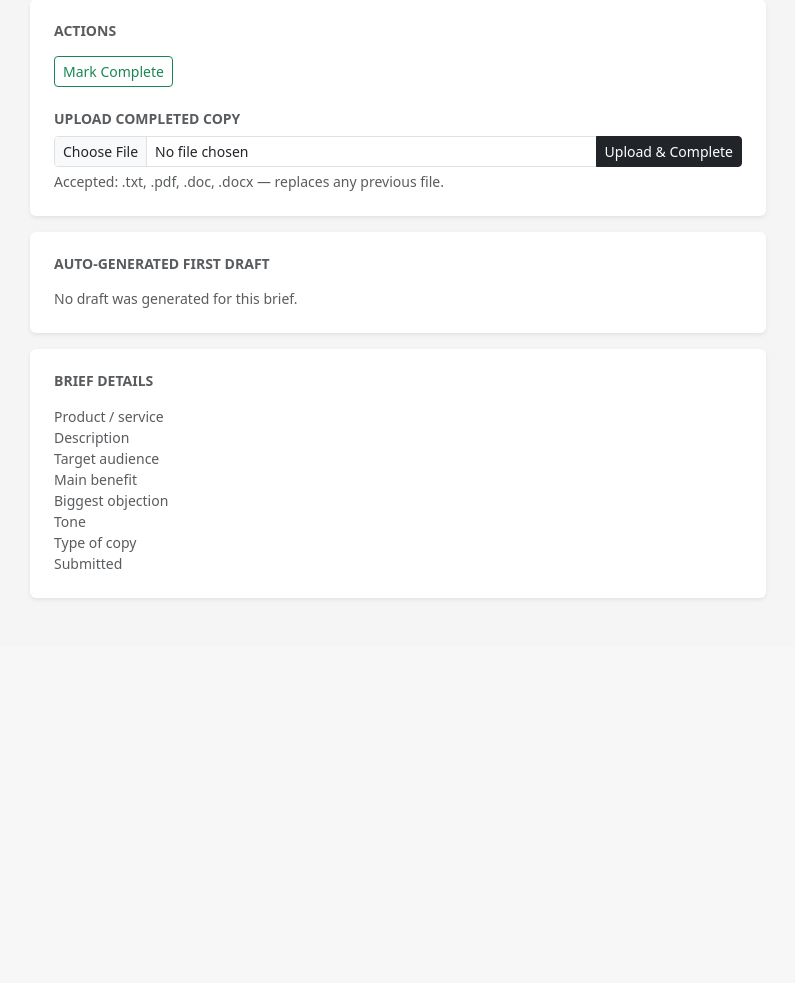
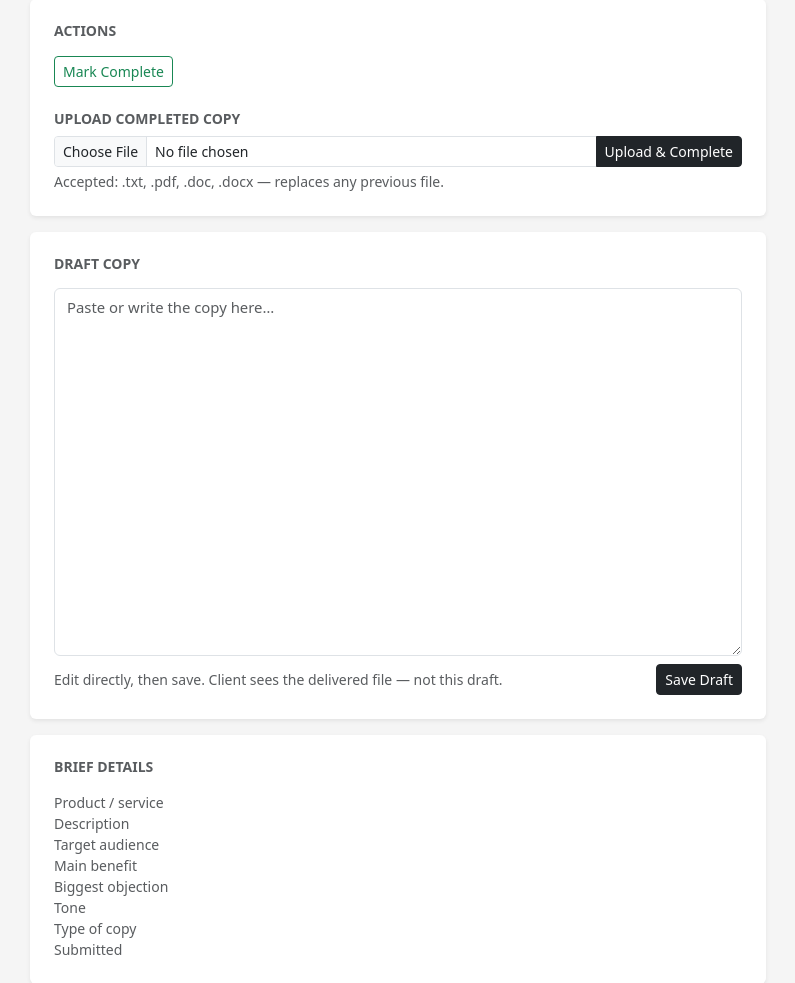
Before and after one commit to bradbieselin/Copywrite, a Flask app: template templates/portal/admin/brief_detail.html in a window 1280 px wide. Shown: the part 166-1149 px from the top of the page, without its empty margins (242-1037 px from the left). Before the commit the page ends 766 px from the top, so only its background shows below. Run offline with Flask 3, Linux system fonts and the light colour scheme; the template is opened without the code that fills it, so the values that code supplies are empty.

Commit message:
Add inline draft editing, save_draft action, and AI tool shortcuts
- brief_detail: replace read-only draft display with an editable
  textarea and Save Draft button that POSTs action=save_draft
- admin.py: handle save_draft action by calling db.save_draft()
- dashboard: add AI Tools section at top with click-through cards
  for Copy Generator (/tools/intake), Cold DM (/tools/dm), and
  Proposal Generator (/tools/proposal)

https://claude.ai/code/session_01Nx3d3V3xFLiPkBV566tz7j

```diff
--- a/portal/admin.py
+++ b/portal/admin.py
@@ -75,6 +75,12 @@ def brief_detail(brief_id):
             brief = db_module.get_brief(brief_id)
             _notify_client_completion(brief, current_app.config)
             flash("Brief marked as complete.", "success")
+            return redirect(url_for("portal_admin.brief_detail", brief_id=brief_id))
+
+        elif action == "save_draft":
+            draft_text = request.form.get("draft", "").strip()
+            db_module.save_draft(brief_id, draft_text)
+            flash("Draft saved.", "success")
             return redirect(url_for("portal_admin.brief_detail", brief_id=brief_id))
 
         elif action == "upload_copy":
--- a/templates/portal/admin/brief_detail.html
+++ b/templates/portal/admin/brief_detail.html
@@ -104,29 +104,36 @@
     </div>
     {% endif %}
 
-    <!-- auto-generated first draft -->
+    <!-- editable draft -->
     <div class="card shadow-sm border-0 mb-3">
       <div class="card-body p-4">
         <div class="d-flex align-items-center justify-content-between mb-3">
-          <h6 class="fw-bold text-uppercase text-muted small mb-0">Auto-Generated First Draft</h6>
+          <h6 class="fw-bold text-uppercase text-muted small mb-0">Draft Copy</h6>
           {% if brief.draft %}
             <span class="badge bg-secondary" style="font-size:.7rem">AI draft</span>
           {% endif %}
         </div>
 
-        {% if brief.draft %}
-          <div class="p-3 rounded" style="background:#f8f9fa;font-size:.95rem;
-               line-height:1.7;white-space:pre-wrap;font-family:inherit">{{ brief.draft }}</div>
-          <p class="text-muted small mt-2 mb-0">
-            Generated automatically when the brief was submitted. Edit as needed before delivering.
-          </p>
-        {% elif brief.status == 'pending' %}
+        {% if brief.status == 'pending' and not brief.draft %}
           <p class="text-muted small mb-0">
             <span class="spinner-border spinner-border-sm me-1" role="status" aria-hidden="true"></span>
             Draft is being generated — refresh in a moment.
           </p>
         {% else %}
-          <p class="text-muted small mb-0">No draft was generated for this brief.</p>
+          <form method="POST">
+            <input type="hidden" name="action" value="save_draft">
+            <textarea
+              name="draft"
+              class="form-control mb-2"
+              rows="14"
+              style="font-size:.93rem;line-height:1.7;font-family:inherit;resize:vertical"
+              placeholder="Paste or write the copy here…"
+            >{{ brief.draft or '' }}</textarea>
+            <div class="d-flex justify-content-between align-items-center">
+              <p class="text-muted small mb-0">Edit directly, then save. Client sees the delivered file — not this draft.</p>
+              <button type="submit" class="btn btn-dark btn-sm">Save Draft</button>
+            </div>
+          </form>
         {% endif %}
       </div>
     </div>
```
Also changed, not shown: templates/portal/admin/dashboard.html (+42 -2 lines).
